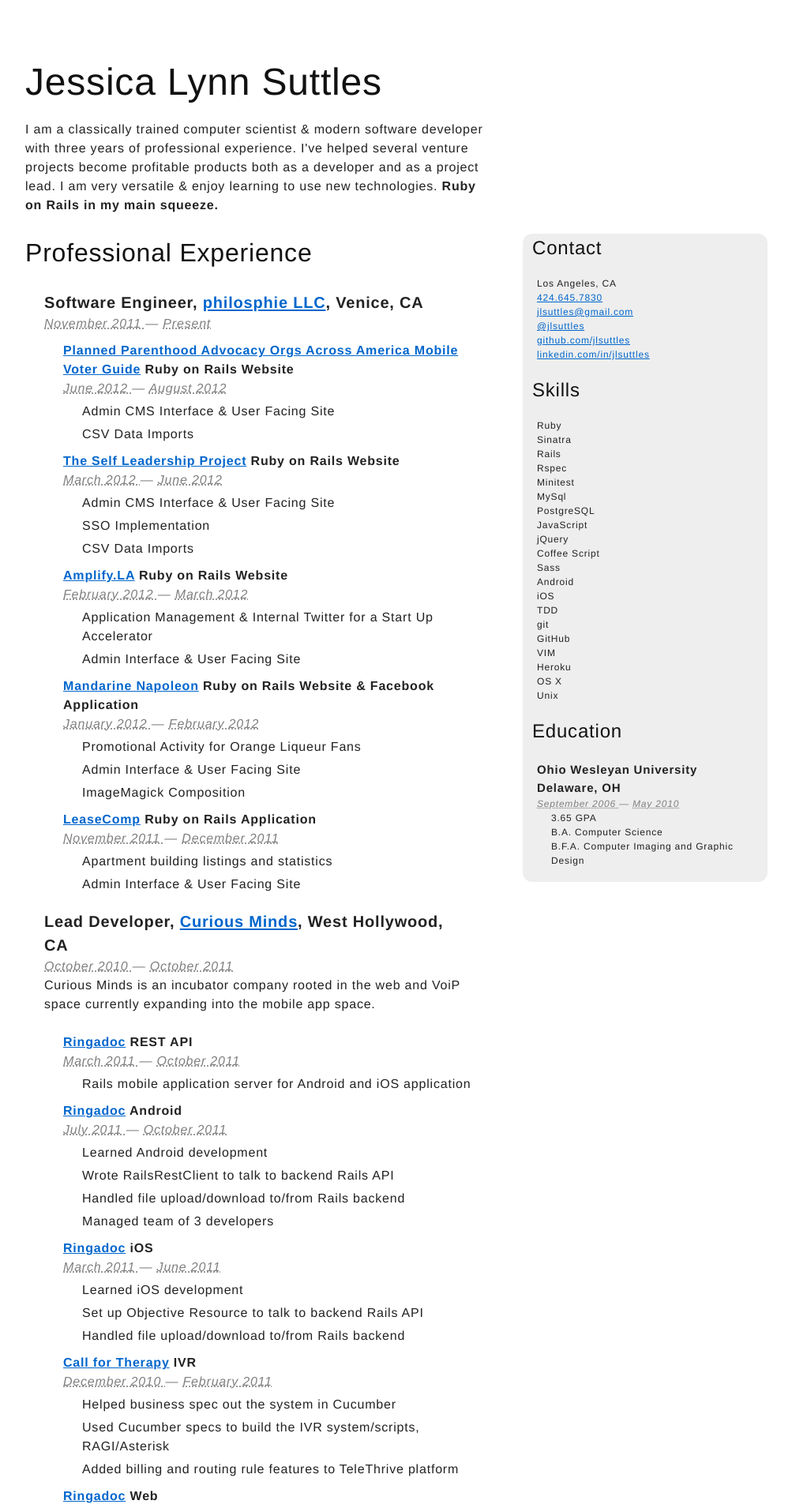
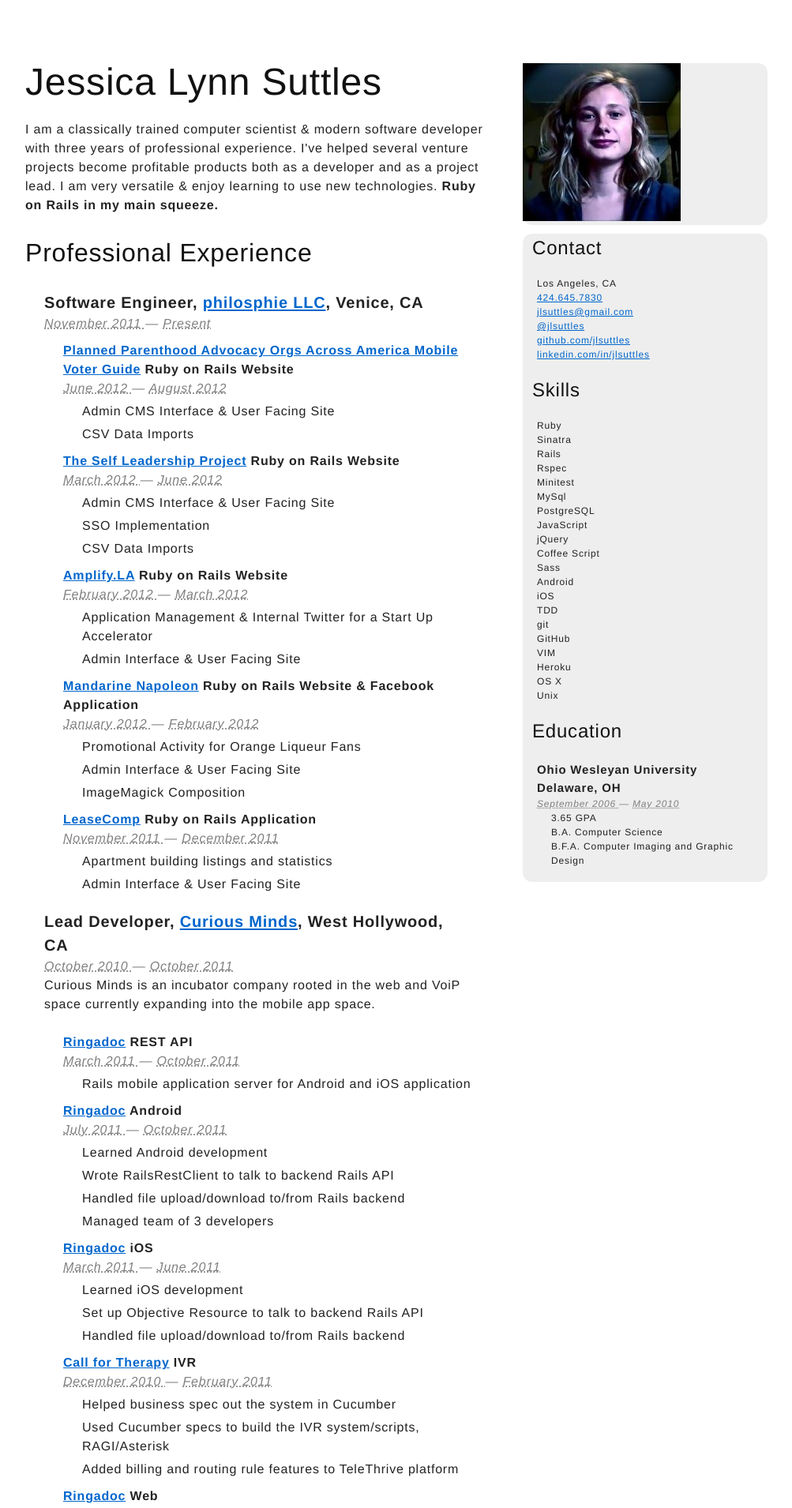
Before and after one commit to jlsuttles/jlsuttles, a Jekyll site: the page built from index.html, in a window 1280 px wide. Shown: the top 1910 px of the page at 79% size, without its empty margins (133-1136 px from the left). Built offline with Jekyll 4.4.1, drawn with Linux system fonts in a browser that asks for light colours; Markdown is read by kramdown in place of the engine named in the settings.

Commit message:
adds gravatar

```diff
--- a/_layouts/default.html
+++ b/_layouts/default.html
@@ -22,6 +22,9 @@
       <h1>Jessica Lynn Suttles</h1>
         {% include summary.html %}
       </div>
+      <div class="span-8 sidebar">
+        <img src="/images/gravatar2.jpeg" alt="gravatar">
+      </div>
   	</div>
 
   	<div class="span-15 content">
```
Also changed, not shown: images/gravatar2.jpeg (added).
